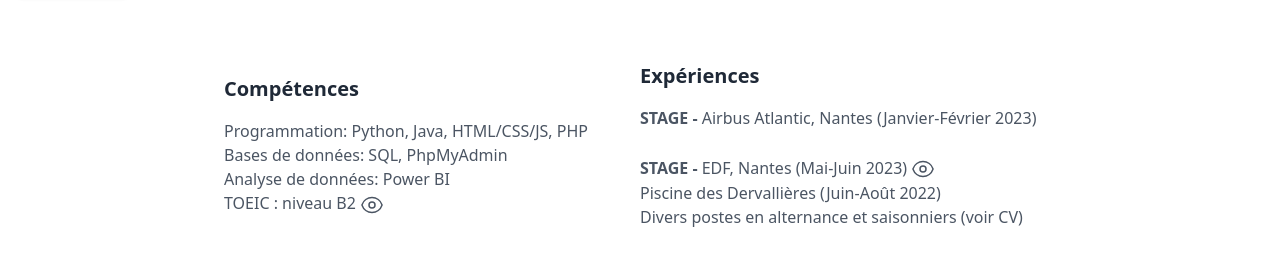
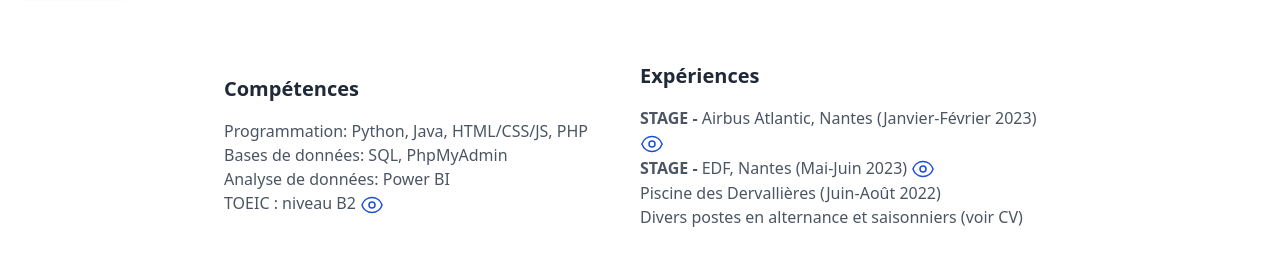
Before and after one commit to PierreKerlau/Portfolio, a plain HTML site: page index.html in a window 1280 px wide. Shown: the part 1184-1451 px from the top of the page. Drawn offline with nearby package versions, Linux system fonts and the light colour scheme.

Commit message:
Fix SVG logo

```diff
--- a/index.html
+++ b/index.html
@@ -118,7 +118,7 @@
                 <li>Programmation: Python, Java, HTML/CSS/JS, PHP</li>
                 <li>Bases de données: SQL, PhpMyAdmin</li>
                 <li>Analyse de données: Power BI</li>
-                <li>TOEIC : niveau B2 <a href="src/Attestation_TOEIC.pdf" target="_blank"> <svg xmlns="http://www.w3.org/2000/svg" fill="none" viewBox="0 0 24 24" stroke-width="1.5" stroke="currentColor" class="w-6 h-6 inline-block">
+                <li>TOEIC : niveau B2 <a href="src/Attestation_TOEIC.pdf" target="_blank"> <svg xmlns="http://www.w3.org/2000/svg" fill="none" viewBox="0 0 24 24" stroke-width="1.5" stroke="currentColor" class="w-6 h-6 inline-block text-blue-700">
                   <path stroke-linecap="round" stroke-linejoin="round" d="M2.036 12.322a1.012 1.012 0 0 1 0-.639C3.423 7.51 7.36 4.5 12 4.5c4.638 0 8.573 3.007 9.963 7.178.07.207.07.431 0 .639C20.577 16.49 16.64 19.5 12 19.5c-4.638 0-8.573-3.007-9.963-7.178Z" />
                   <path stroke-linecap="round" stroke-linejoin="round" d="M15 12a3 3 0 1 1-6 0 3 3 0 0 1 6 0Z" />
                 </svg>
@@ -128,12 +128,12 @@
             <div class="w-full sm:w-1/2 md:w-1/3 mb-4 sm:mb-0">
               <h3 class="text-xl font-bold text-gray-800 dark:text-white">Expériences</h3>
               <ul class="mt-4 text-gray-600 dark:text-gray-400">
-                <li><strong>STAGE - </strong>Airbus Atlantic, Nantes (Janvier-Février 2023) <a href="src/SLAM24_KERLAU_Pierre_RapportStage_Stage2.pdf" target="_blank"><svg xmlns="http://www.w3.org/2000/svg" fill="none" viewBox="0 0 24 24" stroke-width="1.5" stroke="currentColor" class="w-6 h-6 inline-block text-blue-700"></svg>
+                <li><strong>STAGE - </strong>Airbus Atlantic, Nantes (Janvier-Février 2023) <a href="src/SLAM24_KERLAU_Pierre_RapportStage_Stage2.pdf" target="_blank"><svg xmlns="http://www.w3.org/2000/svg" fill="none" viewBox="0 0 24 24" stroke-width="1.5" stroke="currentColor" class="w-6 h-6 inline-block text-blue-700">
                   <path stroke-linecap="round" stroke-linejoin="round" d="M2.036 12.322a1.012 1.012 0 0 1 0-.639C3.423 7.51 7.36 4.5 12 4.5c4.638 0 8.573 3.007 9.963 7.178.07.207.07.431 0 .639C20.577 16.49 16.64 19.5 12 19.5c-4.638 0-8.573-3.007-9.963-7.178Z" />
                   <path stroke-linecap="round" stroke-linejoin="round" d="M15 12a3 3 0 1 1-6 0 3 3 0 0 1 6 0Z" />
                 </svg>
               </a></li>
-                <li><strong>STAGE - </strong>EDF, Nantes (Mai-Juin 2023) <a href="src/SLAM24_KERLAU_Pierre_RapportStage_Stage1.pdf" target="_blank"><svg xmlns="http://www.w3.org/2000/svg" fill="none" viewBox="0 0 24 24" stroke-width="1.5" stroke="currentColor" class="w-6 h-6 inline-block">
+                <li><strong>STAGE - </strong>EDF, Nantes (Mai-Juin 2023) <a href="src/SLAM24_KERLAU_Pierre_RapportStage_Stage1.pdf" target="_blank"><svg xmlns="http://www.w3.org/2000/svg" fill="none" viewBox="0 0 24 24" stroke-width="1.5" stroke="currentColor" class="w-6 h-6 inline-block text-blue-700">
                   <path stroke-linecap="round" stroke-linejoin="round" d="M2.036 12.322a1.012 1.012 0 0 1 0-.639C3.423 7.51 7.36 4.5 12 4.5c4.638 0 8.573 3.007 9.963 7.178.07.207.07.431 0 .639C20.577 16.49 16.64 19.5 12 19.5c-4.638 0-8.573-3.007-9.963-7.178Z" />
                   <path stroke-linecap="round" stroke-linejoin="round" d="M15 12a3 3 0 1 1-6 0 3 3 0 0 1 6 0Z" />
                 </svg>
```
